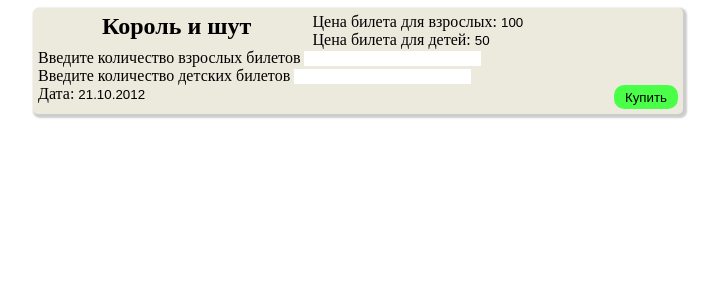
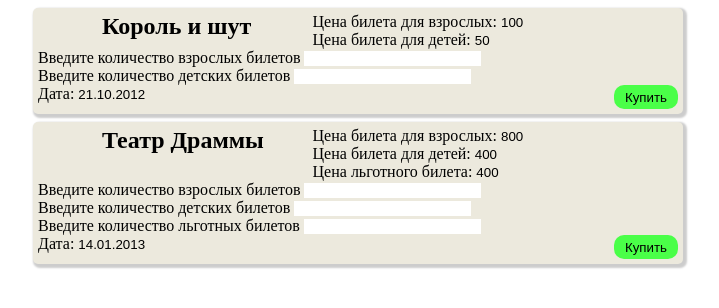
Before and after one commit to lind-it/nevatrip-test, a PHP site: page /static/views/index.php in a window 1280 px wide. Shown: the top 308 px of the page, without its empty margins (282-1001 px from the left). Run offline with PHP 8.4, Linux system fonts and the light colour scheme.

Commit message:
небольшие правки

```diff
--- a/app/controllers/TicketController.php
+++ b/app/controllers/TicketController.php
@@ -1,6 +1,6 @@
 <?php
 
-namespace App\controllers;
+namespace App\Controllers;
 
 use App\Models\Ticket;
 
--- a/app/controllers/TicketsTypeController.php
+++ b/app/controllers/TicketsTypeController.php
@@ -1,6 +1,6 @@
 <?php
 
-namespace App\controllers;
+namespace App\Controllers;
 
 use App\Models\TicketsType;
 
--- a/static/views/index.php
+++ b/static/views/index.php
@@ -39,5 +39,40 @@
         </form>
     </div>
 
+    <div class="banner">
+        <form action="/create-order" method="POST">
+            <input type="hidden" name="event_id" value="002">
+            <div class="header">
+                <h2>Театр Драммы</h2>
+                <div class="price">
+                    <div>Цена билета для взрослых: <input class="unchanged" name="price[adult]" type="text" value="800" readonly></div>
+                    <div>Цена билета для детей: <input class="unchanged" name="price[kid]" type="text" value="400" readonly></div>
+                    <div>Цена льготного билета: <input class="unchanged" name="price[preferential]" type="text" value="400" readonly></div>
+                </div>
+            </div>
+
+            <div class="form">
+                <div>
+                    <label for="">Введите количество взрослых билетов</label>
+                    <input name="quantity[adult]" type="number">
+                </div>
+                <div>
+                    <label for="">Введите количество детских билетов</label>
+                    <input name="quantity[kid]" type="number">
+                </div>
+                <div>
+                    <label for="">Введите количество льготных билетов</label>
+                    <input name="quantity[preferential]" type="number">
+                </div>
+            </div>
+
+            <div class="buy">
+                <div>Дата: <input class="unchanged" name="event_date" type="text" value="14.01.2013" readonly></div>
+                <input class="buy-button" type="submit" value="Купить">
+            </div>
+
+        </form>
+    </div>
+
 </body>
 </html>
```
